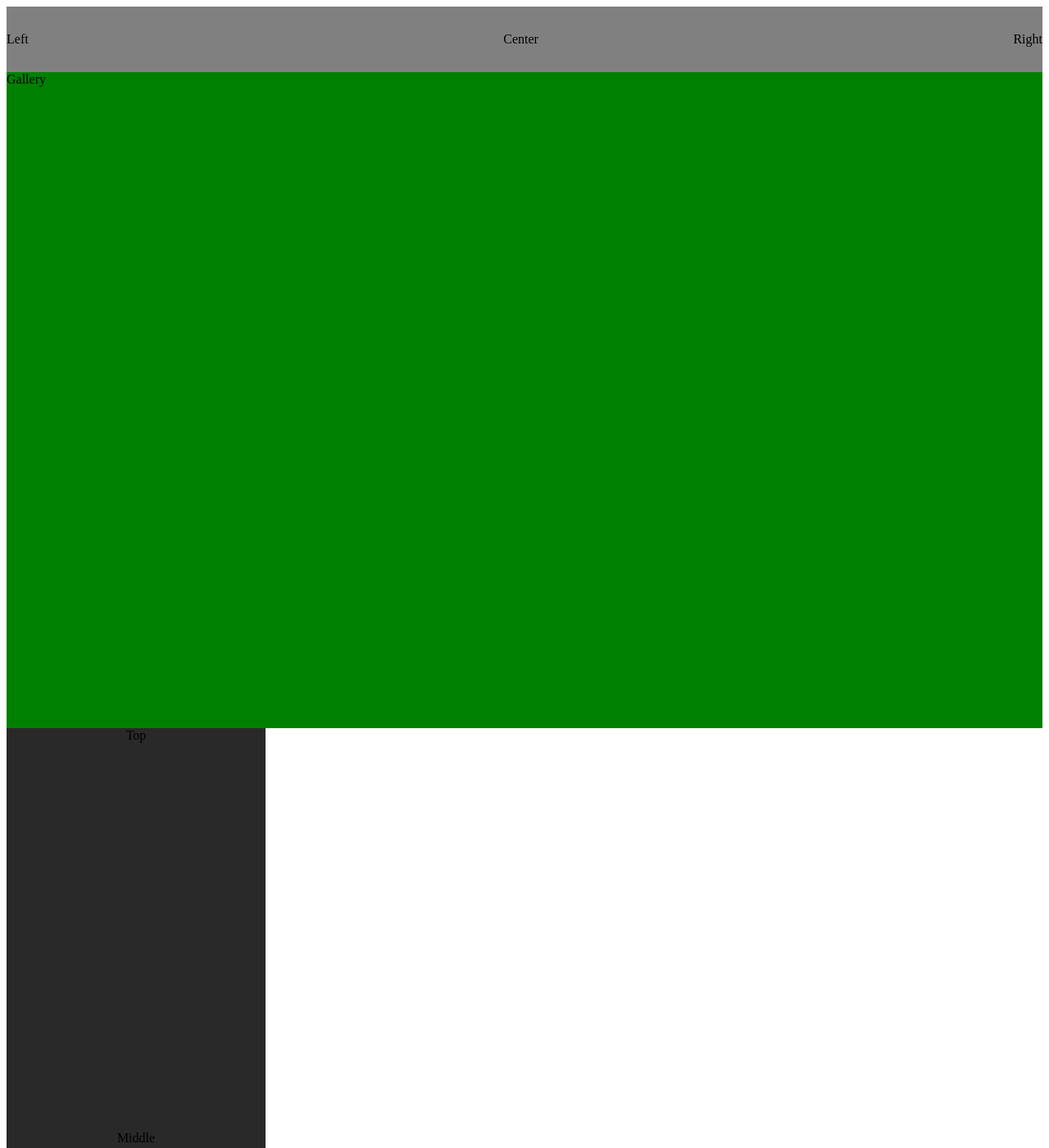
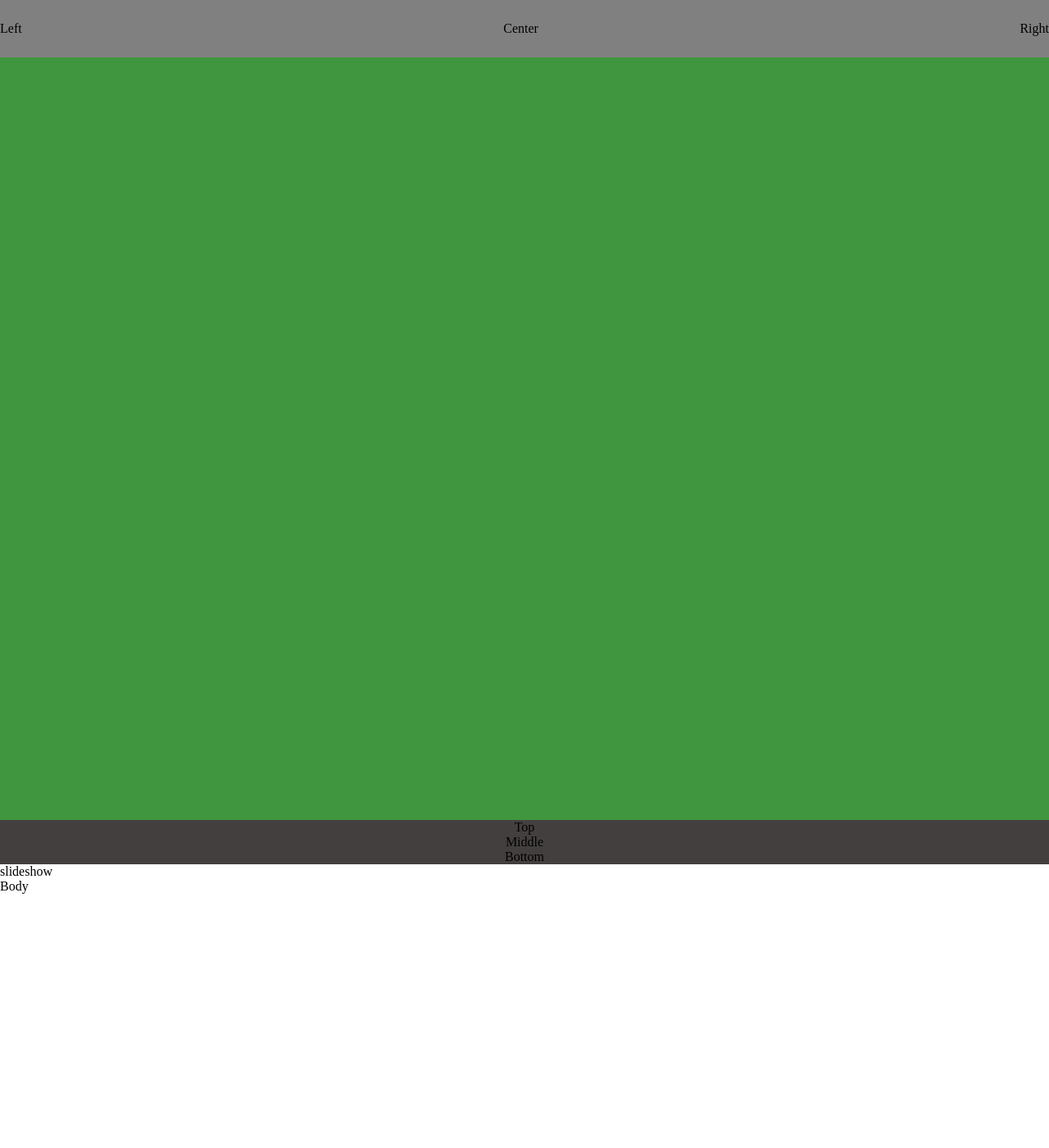
Before and after one commit to kodasystems/greyrose-theme-jekyll, a Jekyll site: the page built from index.markdown, in a window 1280 px wide and 1400 px high. Shown: the whole window at 82% size. Built offline with Jekyll 4.4.1, drawn with Linux system fonts in a browser that asks for light colours; some of the changed text lies outside the part shown.

Commit message:
Fixed border padding issue

```diff
--- a/_layouts/home.html
+++ b/_layouts/home.html
@@ -1,57 +1,35 @@
-<!DOCTYPE html>
+<!DOCTYPE html> <!-- <div class=""></div> -->
 <html>
   <head>
+    <meta charset="utf-8" />
     <title>Greyrose</title>
 
     <link rel="stylesheet" href="assets/css/main.css">
   </head>
   <body>
-    <div class="home-top">
+    <div class="top-page">
+      <div class="gallery">
+        <div class="gallery-photo">Photo</div>
+        <div class="gallery-caption">Caption</div>
+      </div>
       <div class="header">
         <div class="header-left-section">Left</div>
         <div class="header-center-section">Center</div>
         <div class="header-right-section">Right</div>
       </div>
-
-      <div class="gallery">
-        Gallery
+    </div>
+    <div class="middle-page">
+      <div class="sidebar" id="mySidebar">
+        <div class="top-section">Top</div>
+        <div class="middle-section">Middle</div>
+        <div class="bottom-section">Bottom</div>
       </div>
+      <div class="slideshow">slideshow</div>
+      <div class="body">Body</div>
     </div>
-
-    <div class="home-middle">
-      <div class="home-middle-left">
-        <div class="sidebar">
-          <div class="sidebar-top-section">Top</div>
-          <div class="sidebar-middle-section">Middle</div>
-          <div class="sidebar-bottom-section">Bottom</div>
-        </div>
-      </div>
-
-      <div class="home-middle-right">
-        <div class="slideshow">
-          <div class="slide1">Slide1</div>
-          <div class="slide2">Slide2</div>
-          <div class="slide3">Slide3</div>
-        </div>
-
-        <div class="body">
-          Body
-        </div>
-      </div>
-    </div>
-
-    <div class="home-bottom">
-      <div class="info">
-        <div class="info-left-section">Left</div>
-        <div class="info-center-section">Center</div>
-        <div class="info-right-section">Right</div>
-      </div>
-
-      <div class="footer">
-        <div class="footer-left-section">Left</div>
-        <div class="footer-left-section">Center</div>
-        <div class="footer-left-section">Right</div>
-      </div>
+    <div class="bottom-page">
+      <div class="info">Info</div>
+      <div class="footer">Footer</div>
     </div>
   </body>
 </html>
--- a/assets/css/main.css
+++ b/assets/css/main.css
@@ -1,5 +1,10 @@
-.home-top {
+body {
+  margin: 0px;
+  padding: 0px;
+}
 
+.top-page {
+  position: relative;
 }
 
 .header {
@@ -7,14 +12,18 @@
   flex-direction: row;
   justify-content: space-between;
   align-items: center;
-  position: static;
+
+  position: absolute;
   top: 0px;
   left: 0px;
   right: 0px;
-
-  height: 80px;
+  height: 70px;
 
   background-color: grey;
+}
+
+.hover-area:hover .header {
+  display: block;
 }
 
 .header-left-section {
@@ -30,16 +39,16 @@
 }
 
 .gallery {
-  height: 800px;
+  height: 1000px;
 
-  background-color: green;
+  background-color: rgb(63, 150, 63);
 }
 
-.home-middle {
-  display: inline;
+.gallery-photo {
+
 }
 
-.home-middle-left {
+.gallery-text {
 
 }
 
@@ -49,94 +58,9 @@
   justify-content: space-between;
   align-items: center;
 
-  position: sticky;
-  top: 80px;
-  bottom: 0px;
-  left: 0px;
-  top: 0px;
-  height: 1000px;
-  width: 25%;
-  z-index: 100;
-  background-color: rgb(42, 41, 41);
-}
-
-.home-middle-right {
-  display: inline;
-}
-
-.sidebar-top-section {
-
-}
-
-.sidebar-middle-section {
-
-}
-
-.sidebar-bottom-section {
-
-}
-
-.slideshow {
-  display: flex;
-  flex-direction: row;
-  justify-content: space-between;
-  height: 600px;
-  align-items: center;
-
-  background-color: palevioletred;
+  background-color: rgb(68, 63, 63);
 }
 
 .body {
   height: 1000px;
-  align-items: normal;
-
-  background-color: rgb(63, 63, 210);
 }
-
-.home-bottom {
-
-}
-
-.info {
-  display: flex;
-  flex-direction: row;
-  justify-content: space-between;
-  height: 150px;
-  align-items: center;
-
-  background-color: rgb(175, 175, 75);
-}
-
-.info-left-section {
-
-}
-
-.info-center-section {
-
-}
-
-.info-right-section {
-
-}
-
-.footer {
-  display: flex;
-  flex-direction: row;
-  justify-content: space-between;
-  height: 80px;
-  align-items: center;
-
-  background-color: rosybrown;
-}
-
-.footer-left-section {
-
-}
-
-.footer-center-section {
-
-}
-
-.footer-right-section {
-
-}
```
Also changed, not shown: _layouts/test.html (added, +57 -0 lines), assets/css/test.css (added, +141 -0 lines), assets/js/main.js (added).
